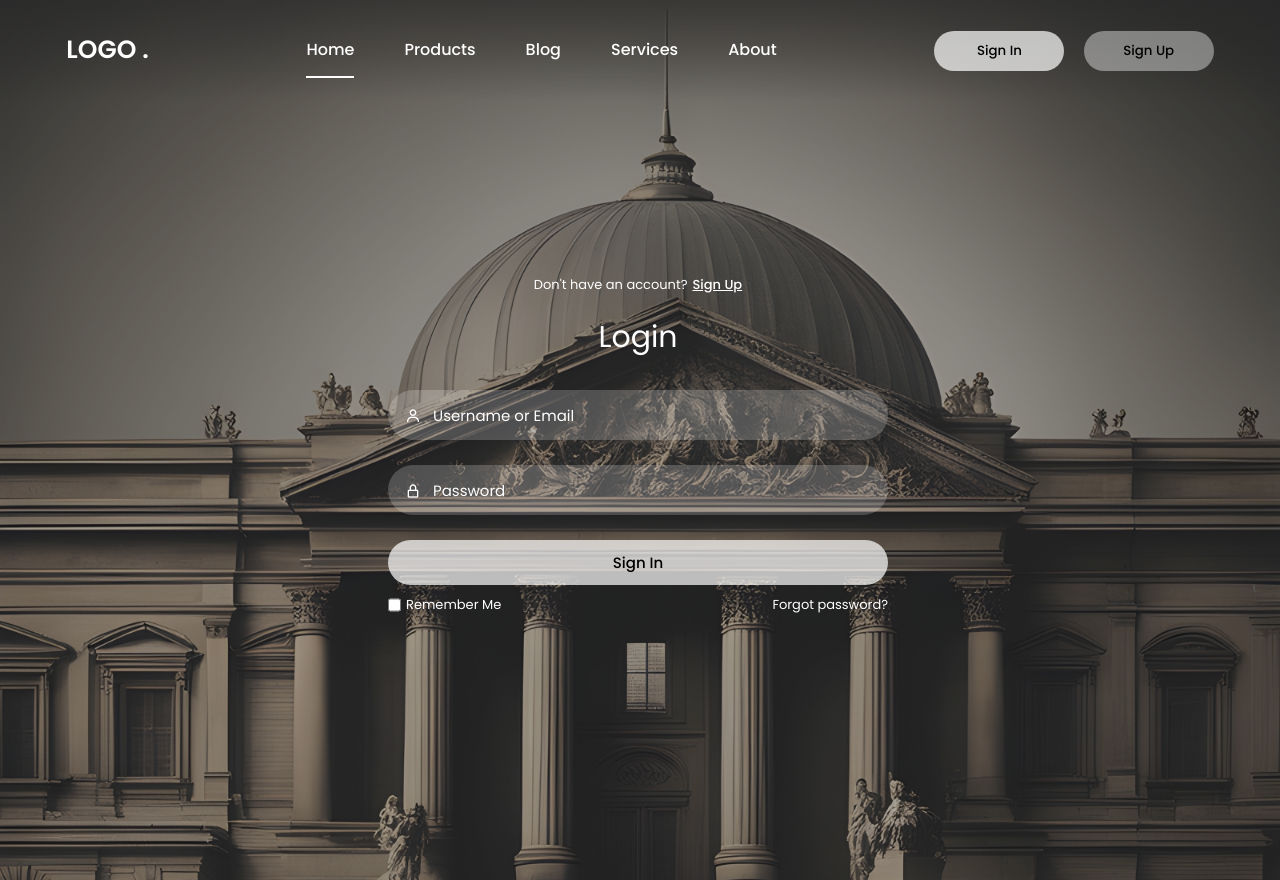
After one commit to 1Matrix9/starrynight.github.io, a PHP site: page /register.html in a window 1280 px wide. The commit adds this page. Run offline with PHP 8.4, Linux system fonts and the light colour scheme.

Commit message:
second commit

```diff
--- /dev/null
+++ b/register.css
@@ -0,0 +1,245 @@
+/* POPPINS FONT */
+@import url("https://fonts.googleapis.com/css2?family=Poppins:wght@400;500;600;700&display=swap");
+
+* {
+  margin: 0;
+  padding: 0;
+  box-sizing: border-box;
+  font-family: "Poppins", sans-serif;
+}
+body {
+  background: url("images/loginBackground.jpg");
+  background-size: cover;
+  background-repeat: no-repeat;
+  background-attachment: fixed;
+  overflow: hidden;
+}
+.wrapper {
+  display: flex;
+  justify-content: center;
+  align-items: center;
+  min-height: 110vh;
+  background: rgba(39, 39, 39, 0.4);
+}
+.nav {
+  position: fixed;
+  top: 0;
+  display: flex;
+  justify-content: space-around;
+  width: 100%;
+  height: 100px;
+  line-height: 100px;
+  background: linear-gradient(rgba(39, 39, 39, 0.6), transparent);
+  z-index: 100;
+}
+.nav-logo p {
+  color: white;
+  font-size: 25px;
+  font-weight: 600;
+}
+.nav-menu ul {
+  display: flex;
+}
+.nav-menu ul li {
+  list-style-type: none;
+}
+.nav-menu ul li .link {
+  text-decoration: none;
+  font-weight: 500;
+  color: #fff;
+  padding-bottom: 15px;
+  margin: 0 25px;
+}
+.link:hover,
+.active {
+  border-bottom: 2px solid #fff;
+}
+.nav-button .btn {
+  width: 130px;
+  height: 40px;
+  font-weight: 500;
+  background: rgba(255, 255, 255, 0.4);
+  border: none;
+  border-radius: 30px;
+  cursor: pointer;
+  transition: 0.3s ease;
+}
+.btn:hover {
+  background: rgba(255, 255, 255, 0.3);
+}
+#registerBtn {
+  margin-left: 15px;
+}
+.btn.white-btn {
+  background: rgba(255, 255, 255, 0.7);
+}
+.btn.btn.white-btn:hover {
+  background: rgba(255, 255, 255, 0.5);
+}
+.nav-menu-btn {
+  display: none;
+}
+.form-box {
+  position: relative;
+  display: flex;
+  align-items: center;
+  justify-content: center;
+  width: 512px;
+  height: 420px;
+  overflow: hidden;
+  z-index: 2;
+}
+.login-container {
+  position: absolute;
+  left: 4px;
+  width: 500px;
+  display: flex;
+  flex-direction: column;
+  transition: 0.5s ease-in-out;
+}
+.register-container {
+  position: absolute;
+  right: -520px;
+  width: 500px;
+  display: flex;
+  flex-direction: column;
+  transition: 0.5s ease-in-out;
+}
+.top span {
+  color: #fff;
+  font-size: small;
+  padding: 10px 0;
+  display: flex;
+  justify-content: center;
+}
+.top span a {
+  font-weight: 500;
+  color: #fff;
+  margin-left: 5px;
+}
+header {
+  color: #fff;
+  font-size: 30px;
+  text-align: center;
+  padding: 10px 0 30px 0;
+}
+.two-forms {
+  display: flex;
+  gap: 10px;
+}
+.input-field {
+  font-size: 15px;
+  background: rgba(255, 255, 255, 0.2);
+  color: #fff;
+  height: 50px;
+  width: 100%;
+  padding: 0 10px 0 45px;
+  border: none;
+  border-radius: 30px;
+  outline: none;
+  transition: 0.2s ease;
+}
+.input-field:hover,
+.input-field:focus {
+  background: rgba(255, 255, 255, 0.25);
+}
+::-webkit-input-placeholder {
+  color: #fff;
+}
+.input-box i {
+  position: relative;
+  top: -35px;
+  left: 17px;
+  color: #fff;
+}
+.submit {
+  font-size: 15px;
+  font-weight: 500;
+  color: black;
+  height: 45px;
+  width: 100%;
+  border: none;
+  border-radius: 30px;
+  outline: none;
+  background: rgba(255, 255, 255, 0.7);
+  cursor: pointer;
+  transition: 0.3s ease-in-out;
+}
+.submit:hover {
+  background: rgba(255, 255, 255, 0.5);
+  box-shadow: 1px 5px 7px 1px rgba(0, 0, 0, 0.2);
+}
+.two-col {
+  display: flex;
+  justify-content: space-between;
+  color: #fff;
+  font-size: small;
+  margin-top: 10px;
+}
+.two-col .one {
+  display: flex;
+  gap: 5px;
+}
+.two label a {
+  text-decoration: none;
+  color: #fff;
+}
+.two label a:hover {
+  text-decoration: underline;
+}
+@media only screen and (max-width: 786px) {
+  .nav-button {
+    display: none;
+  }
+  .nav-menu.responsive {
+    top: 100px;
+  }
+  .nav-menu {
+    position: absolute;
+    top: -800px;
+    display: flex;
+    justify-content: center;
+    background: rgba(255, 255, 255, 0.2);
+    width: 100%;
+    height: 90vh;
+    backdrop-filter: blur(20px);
+    transition: 0.3s;
+  }
+  .nav-menu ul {
+    flex-direction: column;
+    text-align: center;
+  }
+  .nav-menu-btn {
+    display: block;
+  }
+  .nav-menu-btn i {
+    font-size: 25px;
+    color: #fff;
+    padding: 10px;
+    background: rgba(255, 255, 255, 0.2);
+    border-radius: 50%;
+    cursor: pointer;
+    transition: 0.3s;
+  }
+  .nav-menu-btn i:hover {
+    background: rgba(255, 255, 255, 0.15);
+  }
+}
+@media only screen and (max-width: 540px) {
+  .wrapper {
+    min-height: 100vh;
+  }
+  .form-box {
+    width: 100%;
+    height: 500px;
+  }
+  .register-container,
+  .login-container {
+    width: 100%;
+    padding: 0 20px;
+  }
+  .register-container .two-forms {
+    flex-direction: column;
+    gap: 0;
+  }
+}
--- /dev/null
+++ b/register.html
@@ -0,0 +1,123 @@
+<!DOCTYPE html>
+<html lang="en">
+  <head>
+    <meta charset="UTF-8" />
+    <meta http-equiv="X-UA-Compatible" content="IE=edge" />
+    <meta name="viewport" content="width=device-width, initial-scale=1.0" />
+    <link
+      href="https://unpkg.com/boxicons@2.1.4/css/boxicons.min.css"
+      rel="stylesheet"
+    />
+    <link rel="stylesheet" href="register.css" />
+    <title>Login & Registration</title>
+  </head>
+  <body>
+    <div class="wrapper">
+      <nav class="nav">
+        <div class="nav-logo">
+          <p>LOGO .</p>
+        </div>
+        <div class="nav-menu" id="navMenu">
+          <ul>
+            <li><a href="index.html" class="link active">Home</a></li>
+            <li><a href="#" class="link">Products</a></li>
+            <li><a href="#" class="link">Blog</a></li>
+            <li><a href="#" class="link">Services</a></li>
+            <li><a href="#" class="link">About</a></li>
+          </ul>
+        </div>
+        <div class="nav-button">
+          <button class="btn white-btn" id="loginBtn" onclick="login()">
+            Sign In
+          </button>
+          <button class="btn" id="registerBtn" onclick="register()">
+            Sign Up
+          </button>
+        </div>
+        <div class="nav-menu-btn">
+          <i class="bx bx-menu" onclick="myMenuFunction()"></i>
+        </div>
+      </nav>
+
+      <!----------------------------- Form box ----------------------------------->
+      <div class="form-box">
+        <!------------------- login form -------------------------->
+
+        <div class="login-container" id="login">
+          <div class="top">
+            <span
+              >Don't have an account?
+              <a href="#" onclick="register()">Sign Up</a></span
+            >
+            <header>Login</header>
+          </div>
+          <div class="input-box">
+            <input
+              type="text"
+              class="input-field"
+              placeholder="Username or Email"
+            />
+            <i class="bx bx-user"></i>
+          </div>
+          <div class="input-box">
+            <input type="password" class="input-field" placeholder="Password" />
+            <i class="bx bx-lock-alt"></i>
+          </div>
+          <div class="input-box">
+            <input type="submit" class="submit" value="Sign In" />
+          </div>
+          <div class="two-col">
+            <div class="one">
+              <input type="checkbox" id="login-check" />
+              <label for="login-check"> Remember Me</label>
+            </div>
+            <div class="two">
+              <label><a href="#">Forgot password?</a></label>
+            </div>
+          </div>
+        </div>
+
+        <!------------------- registration form -------------------------->
+        <div class="register-container" id="register">
+          <div class="top">
+            <span
+              >Have an account? <a href="#" onclick="login()">Login</a></span
+            >
+            <header>Sign Up</header>
+          </div>
+          <div class="two-forms">
+            <div class="input-box">
+              <input type="text" class="input-field" placeholder="Firstname" />
+              <i class="bx bx-user"></i>
+            </div>
+            <div class="input-box">
+              <input type="text" class="input-field" placeholder="Lastname" />
+              <i class="bx bx-user"></i>
+            </div>
+          </div>
+          <div class="input-box">
+            <input type="text" class="input-field" placeholder="Email" />
+            <i class="bx bx-envelope"></i>
+          </div>
+          <div class="input-box">
+            <input type="password" class="input-field" placeholder="Password" />
+            <i class="bx bx-lock-alt"></i>
+          </div>
+          <div class="input-box">
+            <input type="submit" class="submit" value="Register" />
+          </div>
+          <div class="two-col">
+            <div class="one">
+              <input type="checkbox" id="register-check" />
+              <label for="register-check"> Remember Me</label>
+            </div>
+            <div class="two">
+              <label><a href="#">Terms & conditions</a></label>
+            </div>
+          </div>
+        </div>
+      </div>
+    </div>
+    <script src="register.js"></script>
+  </body>
+</html>
--- /dev/null
+++ b/register.js
@@ -0,0 +1,32 @@
+function myMenuFunction() {
+  var i = document.getElementById("navMenu");
+
+  if (i.className === "nav-menu") {
+    i.className += " responsive";
+  } else {
+    i.className = "nav-menu";
+  }
+}
+
+var a = document.getElementById("loginBtn");
+var b = document.getElementById("registerBtn");
+var x = document.getElementById("login");
+var y = document.getElementById("register");
+
+function login() {
+  x.style.left = "4px";
+  y.style.right = "-520px";
+  a.className += " white-btn";
+  b.className = "btn";
+  x.style.opacity = 1;
+  y.style.opacity = 0;
+}
+
+function register() {
+  x.style.left = "-510px";
+  y.style.right = "5px";
+  a.className = "btn";
+  b.className += " white-btn";
+  x.style.opacity = 0;
+  y.style.opacity = 1;
+}
```
Also changed, not shown: index.html (+32 -8 lines), login.js (added, +23 -0 lines), nav.css (added, +126 -0 lines), style.css (+0 -53 lines), images/background.jpg, images/loginBackground.jpg (added).
